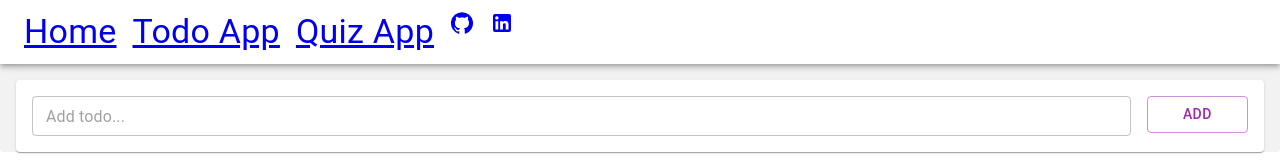
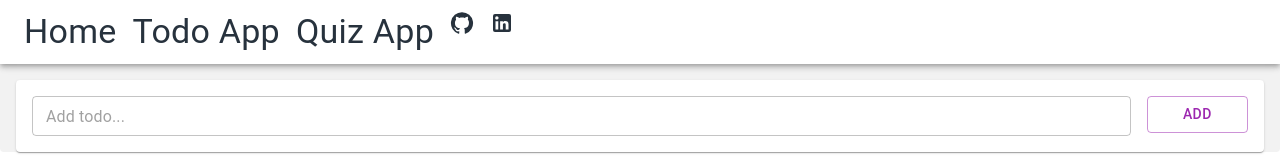
Before and after one commit to mgacuma/mgacuma.github.io, a React (Vite) app: page /hq/todo-app in a window 1280 px wide. Shown: the top 160 px of the page. Built offline with nearby package versions, Linux system fonts and the light colour scheme; no server answers.

Commit message:
add nav drawer

```diff
--- a/src/App.tsx
+++ b/src/App.tsx
@@ -10,7 +10,7 @@ import './shared/styles/styles.css'
 import QuizApp from "./quiz-app/quiz-app";
 
 
-const App = () => {
+const App: React.FC = () => {
 
   return (
     <Router>
--- a/src/quiz-app/custom-hooks.tsx
+++ b/src/quiz-app/custom-hooks.tsx
@@ -15,7 +15,7 @@ const initialQuestions: Question[] = [
   }
 ]
 
-export const useTodos = () => {
+export const useQuiz = () => {
   const [questions, setQuestions] = useState<Question[]>(initialQuestions);
   const [score, setScore] = useState<number>(0);
   const [activeTimer, setActiveTimer] = useState<Boolean>(false);
@@ -35,7 +35,7 @@ export const useTodos = () => {
   useEffect(() => {
     let timerInterval: number | undefined
 
-    if(time === -1){
+    if(time === 0){
       selectAnswer('')
     }
 
--- a/src/quiz-app/quiz-app.tsx
+++ b/src/quiz-app/quiz-app.tsx
@@ -1,7 +1,7 @@
 import { Box, Grid, Paper } from "@mui/material";
 import React from "react";
 import AnswersBox from "./components/answer/answer-box";
-import { useTodos } from "./custom-hooks";
+import { useQuiz } from "./custom-hooks";
 import QuestionBox from "./components/question/question-box";
 import UtilsBox from "./components/utils/utils";
 
@@ -10,7 +10,7 @@ interface QuizAppProps {
 }
 
 const QuizApp: React.FC<QuizAppProps> = React.memo(({}) => {
-  const { questions, score, selectAnswer, time, showAnswer} = useTodos();
+  const { questions, score, selectAnswer, time, showAnswer} = useQuiz();
 
   return (
     <Box className="QuizApp" >
--- a/src/shared/layout.tsx
+++ b/src/shared/layout.tsx
@@ -1,7 +1,7 @@
 import { Paper } from "@mui/material";
 import React from "react";
 import { Outlet } from "react-router-dom";
-import NavBar from "./nav-bar";
+import NavBar from "./navigation/nav-bar";
 
 import './styles/styles.css'
 
--- a/src/shared/nav-bar.tsx
+++ /dev/null
@@ -1,69 +0,0 @@
-import { AppBar, Box, Button, Container, Drawer, Grid, IconButton, List, ListItem, Menu, MenuItem, Paper, Toolbar, Typography } from "@mui/material";
-import GitHubIcon from '@mui/icons-material/GitHub';
-import LinkedinIcon from '@mui/icons-material/LinkedIn'
-import MenuIcon from '@mui/icons-material/Menu'
-import React, { ReactElement } from "react";
-import { Link, Outlet } from "react-router-dom";
-
-interface NavBarProps {
-
-}
-
-const NavBar: React.FC<NavBarProps> = ({}) => {
-  return (
-    <AppBar position="static" style={{ backgroundColor: "white" }}>
-        <Toolbar>
-          <Grid container direction={{xs: 'column',sm: 'row'}} columnSpacing={{xs: 0, sm: 2}} display={{xs: 'none', sm: 'flex'}}>
-            <Grid item>
-              <Link to="/hq/"><Typography variant="h4">Home</Typography></Link>
-            </Grid>
-            <Grid item>
-              <Link to="/hq/todo-app"><Typography variant="h4">Todo App</Typography></Link>
-            </Grid>
-            <Grid item>
-              <Link to="/hq/quiz-app"><Typography variant="h4">Quiz App</Typography></Link>
-            </Grid>
-            <Grid item>
-              <Link to="https://github.com/mgacuma" rel="noopener noreferrer" target="_blank">
-                <GitHubIcon sx={{}}/>
-              </Link>
-            </Grid>
-            <Grid item>
-              <Link to="https://linkedin.com/in/mgacuma" rel="noopener noreferrer" target="_blank">
-                <LinkedinIcon sx={{}}/>
-              </Link>
-            </Grid>
-          </Grid>
-
-            <Box sx={{ flexGrow: 1, display: { xs: 'flex', md: 'none' } }}>
-            <IconButton
-              size="large"
-              aria-label="account of current user"
-              aria-controls="menu-appbar"
-              aria-haspopup="true"
-              color="inherit"
-            >
-              <MenuIcon />
-            </IconButton>
-            <Menu
-            id="menu-appbar"
-            anchorOrigin={{
-              vertical: 'bottom',
-              horizontal: 'left',
-            }}
-            keepMounted
-            transformOrigin={{
-              vertical: 'top',
-              horizontal: 'left',
-            }}
-            sx={{
-              display: { xs: 'block', md: 'none' },
-            }} open={false}            >
-            </Menu>
-          </Box>
-        </Toolbar>
-    </AppBar>
-  )
-}
-
-export default NavBar;
--- /dev/null
+++ b/src/shared/navigation/nav-bar.tsx
@@ -0,0 +1,49 @@
+import { AppBar, Box, Button, Container, Drawer, Grid, IconButton, List, ListItem, Menu, MenuItem, Paper, Toolbar, Typography } from "@mui/material";
+import GitHubIcon from '@mui/icons-material/GitHub';
+import LinkedinIcon from '@mui/icons-material/LinkedIn'
+import MenuIcon from '@mui/icons-material/Menu'
+import React, { ReactElement, useState } from "react";
+import { Link, Outlet } from "react-router-dom";
+import { NavLinks } from "./nav-links";
+
+interface NavBarProps {
+
+}
+
+const NavBar: React.FC<NavBarProps> = ({}) => {
+  const [drawer, setDrawer] = useState<boolean>(false);
+
+  return (
+    <AppBar position="static" style={{ backgroundColor: "white" }}>
+        <Toolbar>
+
+          <NavLinks />
+
+          <Box display={{xs: 'flex', sm: 'none'}} sx={{height: 64}}>
+            <Button onClick={e => setDrawer(!drawer)} sx={{color: '#27323d'}}>
+              <MenuIcon fontSize="large" />
+            </Button>
+
+            <Drawer open={drawer} anchor='left' onClose={() => setDrawer(false)}>
+                  <Link to="/hq/" onClick={() => {setDrawer(false)}} style={{textDecoration: 'none', color: '#27323d'}}><Typography paddingY={1} variant="h4">Home</Typography></Link>
+                  <Link to="/hq/todo-app" onClick={() => {setDrawer(false)}} style={{textDecoration: 'none', color: '#27323d'}}><Typography variant="h4">Todo App</Typography></Link>
+                  <Link to="/hq/quiz-app" onClick={() => {setDrawer(false)}} style={{textDecoration: 'none', color: '#27323d'}}><Typography paddingY={1} variant="h4">Quiz App</Typography></Link>
+
+                  <Box justifyContent={'center'} alignItems='center'>
+                    <Link to="https://github.com/mgacuma" rel="noopener noreferrer" target="_blank">
+                      <GitHubIcon  sx={{color: '#27323d'}}/>
+                    </Link>
+                    <Link to="https://linkedin.com/in/mgacuma" rel="noopener noreferrer" target="_blank">
+                      <LinkedinIcon sx={{color: '#27323d'}}/>
+                    </Link>
+                  </Box>
+            </Drawer>
+          </Box>
+
+
+        </Toolbar>
+    </AppBar>
+  )
+}
+
+export default NavBar;
--- /dev/null
+++ b/src/shared/navigation/nav-links.tsx
@@ -0,0 +1,30 @@
+import { Grid, Typography } from "@mui/material"
+import GitHubIcon from "@mui/icons-material/GitHub"
+import LinkedInIcon from "@mui/icons-material/LinkedIn"
+import { Link } from "react-router-dom"
+
+export const NavLinks: React.FC = () => {
+    return (
+        <Grid container direction={{xs: 'column',sm: 'row'}} height='64' columnSpacing={{xs: 0, sm: 2}} display={{xs: 'none', sm: 'flex'}} >
+            <Grid item >
+              <Link to="/hq/" style={{textDecoration: 'none', color: '#27323d'}}><Typography variant="h4">Home</Typography></Link>
+            </Grid>
+            <Grid item>
+              <Link to="/hq/todo-app" style={{textDecoration: 'none', color: '#27323d'}}><Typography variant="h4">Todo App</Typography></Link>
+            </Grid>
+            <Grid item>
+              <Link to="/hq/quiz-app" style={{textDecoration: 'none', color: '#27323d'}}><Typography variant="h4">Quiz App</Typography></Link>
+            </Grid>
+            <Grid item >
+              <Link to="https://github.com/mgacuma" rel="noopener noreferrer" target="_blank">
+                <GitHubIcon sx={{color: '#27323d'}}/>
+              </Link>
+            </Grid>
+            <Grid item>
+              <Link to="https://linkedin.com/in/mgacuma" rel="noopener noreferrer" target="_blank">
+                <LinkedInIcon sx={{color: '#27323d'}}/>
+              </Link>
+            </Grid>
+          </Grid>
+    )
+}
```
